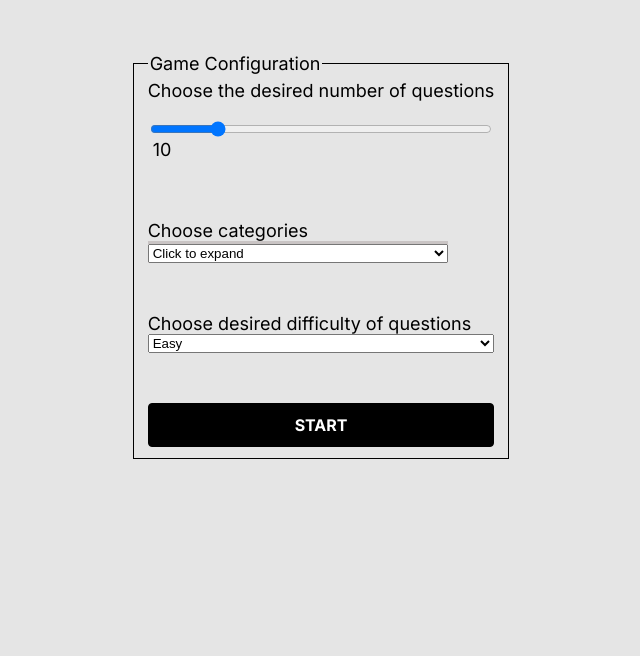
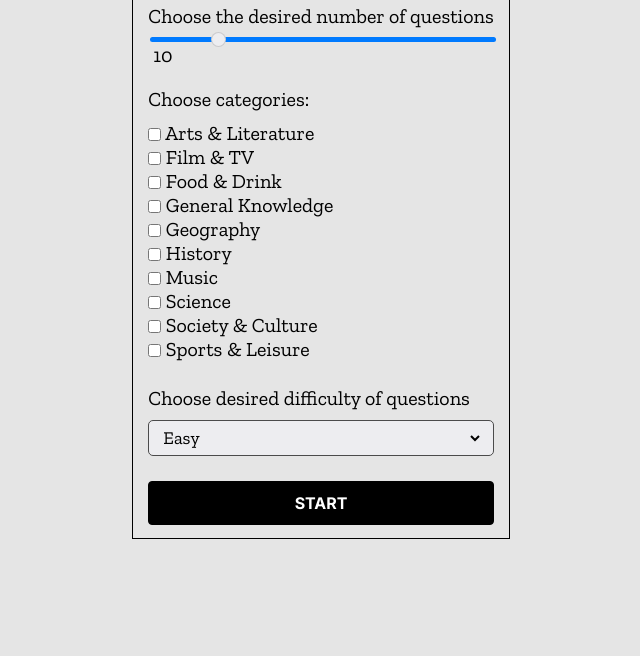
Before and after one commit to fahirMuminovic/QuizApp, a plain HTML site: page index.html in a window 1280 px wide. Shown: the part 144-800 px from the top of the page, without its empty margins (319-959 px from the left). Drawn offline with nearby package versions, Linux system fonts and the light colour scheme.

Commit message:
improved styling of game configuration screen

```diff
--- a/index.html
+++ b/index.html
@@ -18,7 +18,8 @@
 
 			<fieldset>
 				<legend>Game Configuration</legend>
-				<label for="number-of-questions">Choose the desired number of questions</label>
+				<label for="number-of-questions">Choose the desired number of questions
+				</label>
 				<input
 					type="range"
 					name="number-of-questions"
@@ -29,16 +30,7 @@
 				<label for="number-of-questions" id="range-slider-value"></label>
 
 				<div class="categories-wrapper">
-					<label for="multipleSelection">Choose categories</label>
-					<div class="multipleSelection" id="multipleSelection">
-						<div class="selectBox" onclick="showCheckboxes()">
-							<select>
-								<option>Click to expand</option>
-							</select>
-							<div class="overSelect"></div>
-						</div>
-
-						<div id="checkBoxes">
+					<p>Choose categories:</p>
 					<label for="arts_and_literature">
 						<input type="checkbox" id="arts_and_literature" value="arts_and_literature" />
 						Arts & Literature
@@ -80,12 +72,11 @@
 						<input type="checkbox" id="sports_and_leisure" value="sports_and_leisure" />
 						Sports & Leisure
 					</label>
-						</div>
-					</div>
+					<div class="multipleSelection" id="multipleSelection"></div>
 				</div>
 
-				<div class="game-difficulty-wrapper">
-					<label for="game-difficulty">Choose desired difficulty of questions</label>
+				<label for="game-difficulty" class="select-label">Choose desired difficulty of questions</label>
+				<div class="select-wrapper">
 					<select name="game-difficulty" id="game-difficulty">
 						<option value="easy">Easy</option>
 						<option value="medium">Medium</option>
--- a/style.css
+++ b/style.css
@@ -1,7 +1,9 @@
 @import url('https://fonts.googleapis.com/css2?family=Inter:wght@100;200;300;400;500;600;700;800;900&display=swap');
 @import url('https://fonts.googleapis.com/css2?family=Zilla+Slab:ital,wght@0,300;0,400;0,500;0,600;0,700;1,300;1,400;1,500;1,600;1,700&display=swap');
 
-* {
+*,
+*::before,
+*::after {
 	box-sizing: border-box;
 }
 
@@ -33,6 +35,9 @@ span {
 	width: 100vw;
 
 	z-index: 15;
+
+	font-size: 20px;
+	font-family: 'Zilla Slab';
 }
 
 .game-setup button {
@@ -49,27 +54,131 @@ span {
 	flex-direction: column;
 	justify-content: center;
 
-	gap: 50px;
+	gap: 25px;
 
 	border: 1.99405px solid #000;
 }
 
-#number-of-questions {
-	margin-top: -30px;
+input[type='range']#number-of-questions {
+	margin-top: -16px;
 }
 
-#range-slider-value {
-	margin: -50px 5px 10px 5px;
+label#range-slider-value {
+	margin: -26px 5px 0px 5px;
+}
+
+input[type='range'] {
+	-webkit-appearance: none;
+	appearance: none;
+	background: transparent;
+	cursor: pointer;
+	width: 100%;
+}
+
+/***** Chrome, Safari, Opera, and Edge Chromium *****/
+input[type='range']::-webkit-slider-runnable-track {
+	background: #007aff;
+	height: 4.65px;
+
+	border-radius: 8px;
+}
+
+/******** Firefox ********/
+input[type='range']::-moz-range-track {
+	background: #007aff;
+	height: 4.65px;
+
+	border-radius: 8px;
+}
+
+/***** Thumb Styles *****/
+/***** Chrome, Safari, Opera, and Edge Chromium *****/
+input[type='range']::-webkit-slider-thumb {
+	-webkit-appearance: none; /* Override default look */
+	appearance: none;
+
+	border: 1.9px solid rgba(68, 68, 68, 0.2);
+	border-radius: 50%;
+	background-color: #ededf0;
+	height: 15px;
+	width: 15px;
+
+	margin-top: -5.175px; /* Centers thumb on the track */
+
+	cursor: pointer;
+}
+/***** Firefox *****/
+input[type='range']::-moz-range-thumb {
+	border: 1.9px solid rgba(68, 68, 68, 0.2);
+	border-radius: 50%;
+	background-color: #ededf0;
+	height: 15px;
+	width: 15px;
 }
 
 .categories-wrapper {
 	display: flex;
 	flex-direction: column;
+	align-items: flex-start;
+	justify-content: baseline;
+
+	margin-top: -25px;
 }
 
-.game-difficulty-wrapper {
+.categories-wrapper p {
+	margin-bottom: 10px;
+}
+
+input[type='checkbox'] {
+	vertical-align: middle;
+
+	position: relative;
+	bottom: 1px;
+
+	margin: 0;
+
+	cursor: pointer;
+}
+
+.categories-wrapper > label {
+	font-size: 20px;
+
+	cursor: pointer;
+}
+
+label.select-label {
+	margin-bottom: -15px;
+}
+
+div.select-wrapper {
 	display: flex;
 	flex-direction: column;
+
+	border: 1px solid #4b4b4b;
+	border-radius: 0.25em;
+	padding: 0.25em 0.5em;
+
+	background-color: #ededf0;
+}
+
+select#game-difficulty {
+	background-color: transparent;
+	border: none;
+
+	padding: 0 1em 0 0;
+	margin: 0;
+
+	width: 100%;
+
+	font-family: 'Zilla Slab', sans-serif;
+	font-size: 18px;
+	font-weight: 400;
+
+	cursor: pointer;
+}
+
+option {
+	font-family: 'Zilla Slab', sans-serif;
 }
 
 .game-elements {
@@ -357,41 +466,6 @@ button:hover {
 	color: #000;
 }
 
-.multipleSelection {
-	width: 300px;
-	background-color: rgba(199, 193, 193, 0.9);
-}
-
-.selectBox {
-	position: relative;
-}
-
-.selectBox select {
-	width: 100%;
-	font-weight: 500;
-}
-
-.overSelect {
-	position: absolute;
-	left: 0;
-	right: 0;
-	top: 0;
-	bottom: 0;
-}
-
-#checkBoxes {
-	display: none;
-	border: 1px #f4f3f6 solid;
-}
-
-#checkBoxes label {
-	display: block;
-}
-
-#checkBoxes label:hover {
-	background-color: rgba(229, 229, 229, 0.5);
-}
-
 .end-game-modal-body {
 	height: 96vh;
 	width: 80vw;
@@ -421,9 +495,9 @@ div.score-container {
 	width: 90%;
 	max-width: 500px;
 
-	background-color: #F4F3F6;
+	background-color: #f4f3f6;
 
-	border: 1.99405px solid rgba(0, 0, 0, 0.30);
+	border: 1.99405px solid rgba(0, 0, 0, 0.3);
 	border-radius: 8px;
 
 	box-shadow: 0px 4px 4px rgba(0, 0, 0, 0.25);
```
Lines whose indentation alone changed are shown as unchanged.
